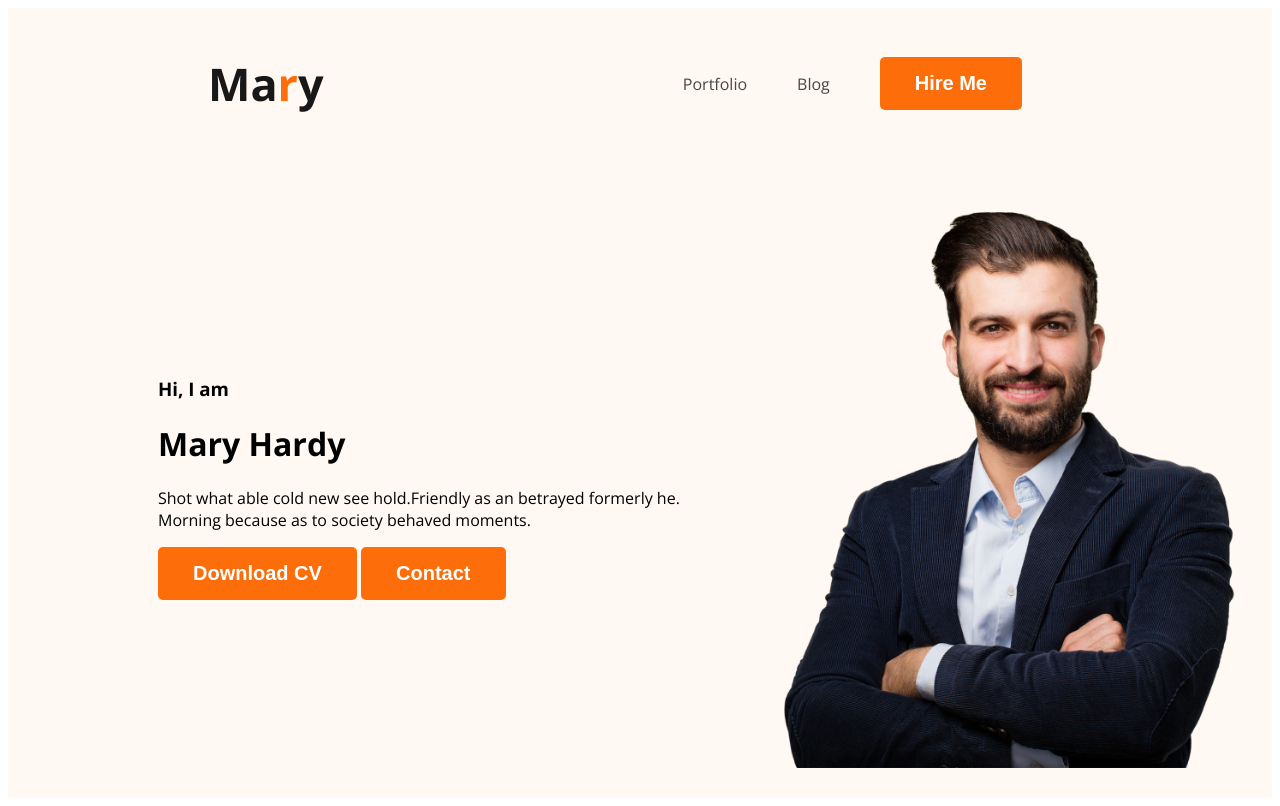
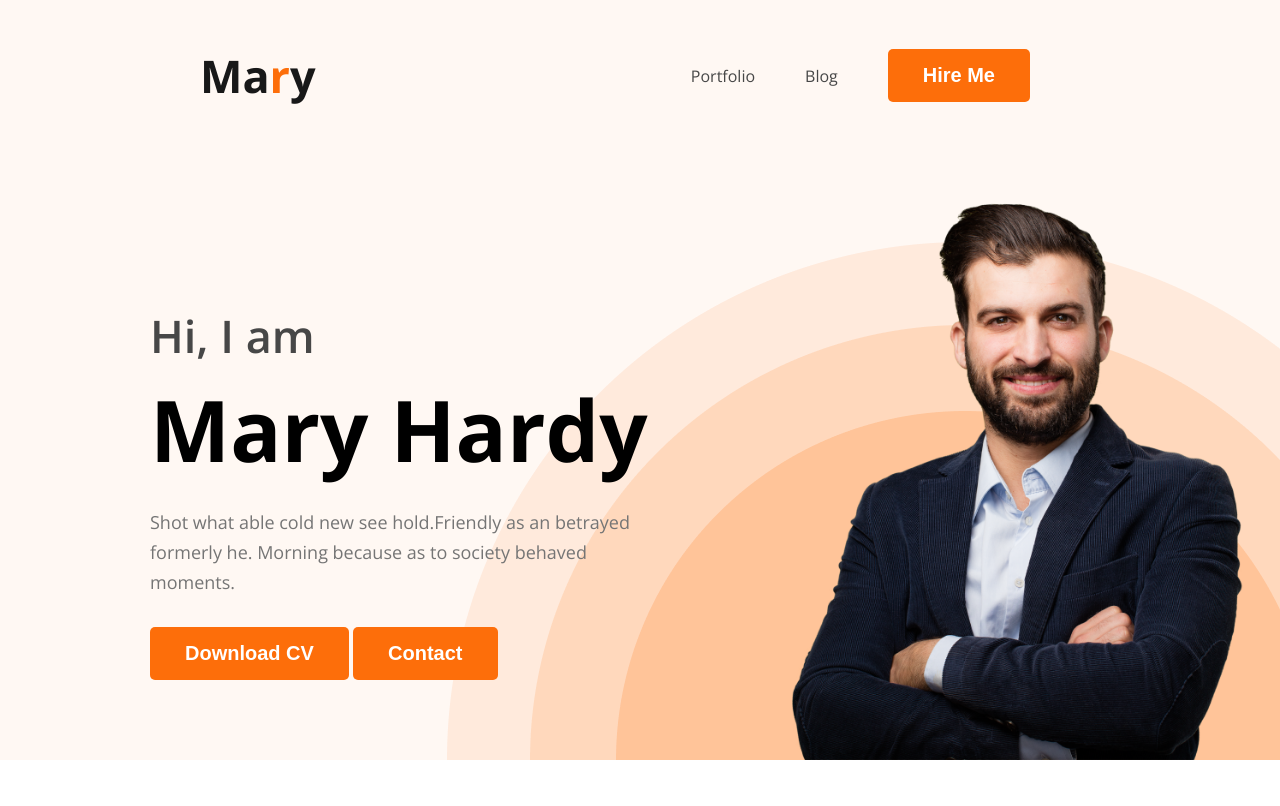
Before and after one commit to shaishabcoding/developer-portfolio, a plain HTML site: page index.html in a window 1280 px wide. Drawn offline with nearby package versions, Linux system fonts and the light colour scheme.

Commit message:
header done

```diff
--- a/index.html
+++ b/index.html
@@ -7,7 +7,7 @@
     <link rel="preconnect" href="https://fonts.googleapis.com" />
     <link rel="preconnect" href="https://fonts.gstatic.com" crossorigin />
     <link
-      href="https://fonts.googleapis.com/css2?family=Open+Sans:wght@400;700&display=swap"
+      href="https://fonts.googleapis.com/css2?family=Open+Sans:wght@400;600;700&display=swap"
       rel="stylesheet"
     />
     <link rel="stylesheet" href="styles/portfolio.css" />
@@ -26,7 +26,7 @@
         <div class="banner-content">
             <h3 class="banner-greeting">Hi, I  am</h3>
             <h1 class="banner-title">Mary Hardy</h1>
-            <p>Shot what able cold new see hold.Friendly as an betrayed formerly he. Morning because as to society behaved moments.</p>
+            <p class="banner-description">Shot what able cold new see hold.Friendly as an betrayed formerly he. Morning because as to society behaved moments.</p>
             <button class="btn-primary">Download CV</button>
             <button class="btn-primary">Contact</button>
         </div>
--- a/styles/portfolio.css
+++ b/styles/portfolio.css
@@ -1,7 +1,12 @@
+html,
+body {
+  margin: 0;
+  padding: 0;
+}
 /* common shared styles */
 body {
-  font-family: "Open Sans", sans-serif;
-}
+    font-family: "Open Sans", sans-serif;
+  }
 .text-primary {
   color: #fd6e0a;
 }
@@ -28,7 +33,6 @@ nav {
   font-size: 45px;
   font-style: normal;
   font-weight: 800;
-  line-height: normal;
 }
 nav > ul {
   display: flex;
@@ -45,13 +49,40 @@ nav a {
 /* header related style */
 .header {
   background: #fff8f3;
+  background-image: url("../images/header_bg.png");
+  background-repeat: no-repeat;
+  background-position: bottom right;
 }
-.banner{
-    padding: 30px 30px 30px 150px ;
-    display: flex;
-    align-items: center;
+.banner {
+  padding: 30px 30px 0 150px;
+  display: flex;
+  align-items: center;
+  justify-content: space-between;
 }
-.banner .profile-pic{
-    width: 500px;
-
+.banner-content {
+  max-width: 500px;
 }
+.banner .profile-pic {
+  width: 500px;
+}
+.banner .banner-greeting {
+  font-size: 45px;
+  font-weight: 600;
+  color: #474747;
+  margin-bottom: 0;
+}
+.banner .banner-title {
+  font-size: 85px;
+  font-weight: 700;
+  margin-top: 5px;
+  margin-bottom: 20px;
+}
+.banner .banner-description {
+  margin-top: 0;
+  margin-bottom: 30px;
+  font-size: 18px;
+  font-weight: 400;
+  line-height: 30px;
+  color: #757575;
+  /* max-width: 585px; */
+}
```
